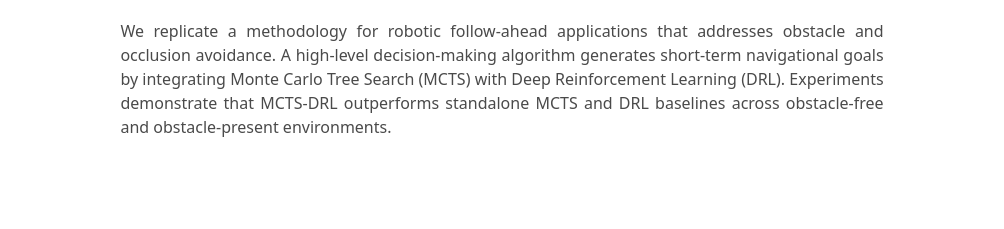
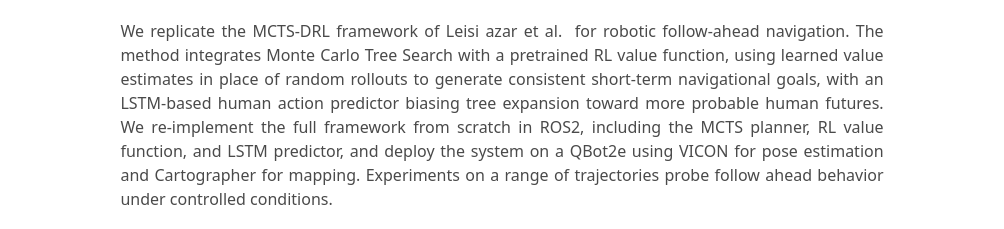
Before and after one commit to S-Gemmin/follow-ahead-web, a plain HTML site: page index.html in a window 1280 px wide. Shown: the part 571-800 px from the top of the page, without its empty margins (138-1142 px from the left). Drawn offline with nearby package versions, Linux system fonts and the light colour scheme.

Commit message:
abstract

```diff
--- a/index.html
+++ b/index.html
@@ -83,7 +83,7 @@
         <h2 class="title is-3">Abstract</h2>
         <div class="content has-text-justified" style="max-width: 800px; margin: 0 auto;">
           <p>
-            We replicate a methodology for robotic follow-ahead applications that addresses obstacle and occlusion avoidance. A high-level decision-making algorithm generates short-term navigational goals by integrating Monte Carlo Tree Search (MCTS) with Deep Reinforcement Learning (DRL). Experiments demonstrate that MCTS-DRL outperforms standalone MCTS and DRL baselines across obstacle-free and obstacle-present environments.
+            We replicate the MCTS-DRL framework of Leisi azar et al.  for robotic follow-ahead navigation. The method integrates Monte Carlo Tree Search with a pretrained RL value function, using learned value estimates in place of random rollouts to generate consistent short-term navigational goals, with an LSTM-based human action predictor biasing tree expansion toward more probable human futures. We re-implement the full framework from scratch in ROS2, including the MCTS planner, RL value function, and LSTM predictor, and deploy the system on a QBot2e using VICON for pose estimation and Cartographer for mapping. Experiments on a range of trajectories probe follow ahead behavior under controlled conditions.
           </p>
         </div>
       </div>
```
